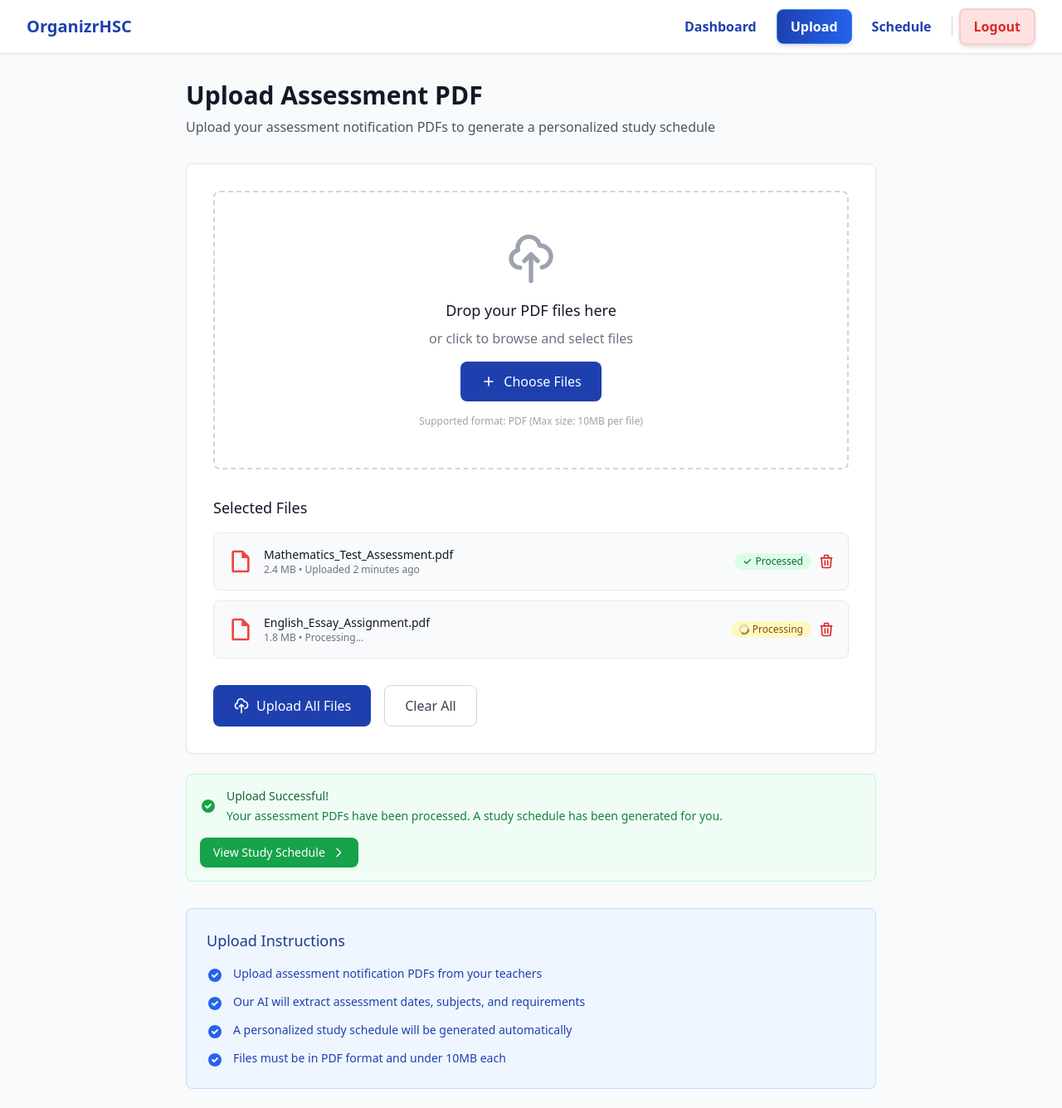
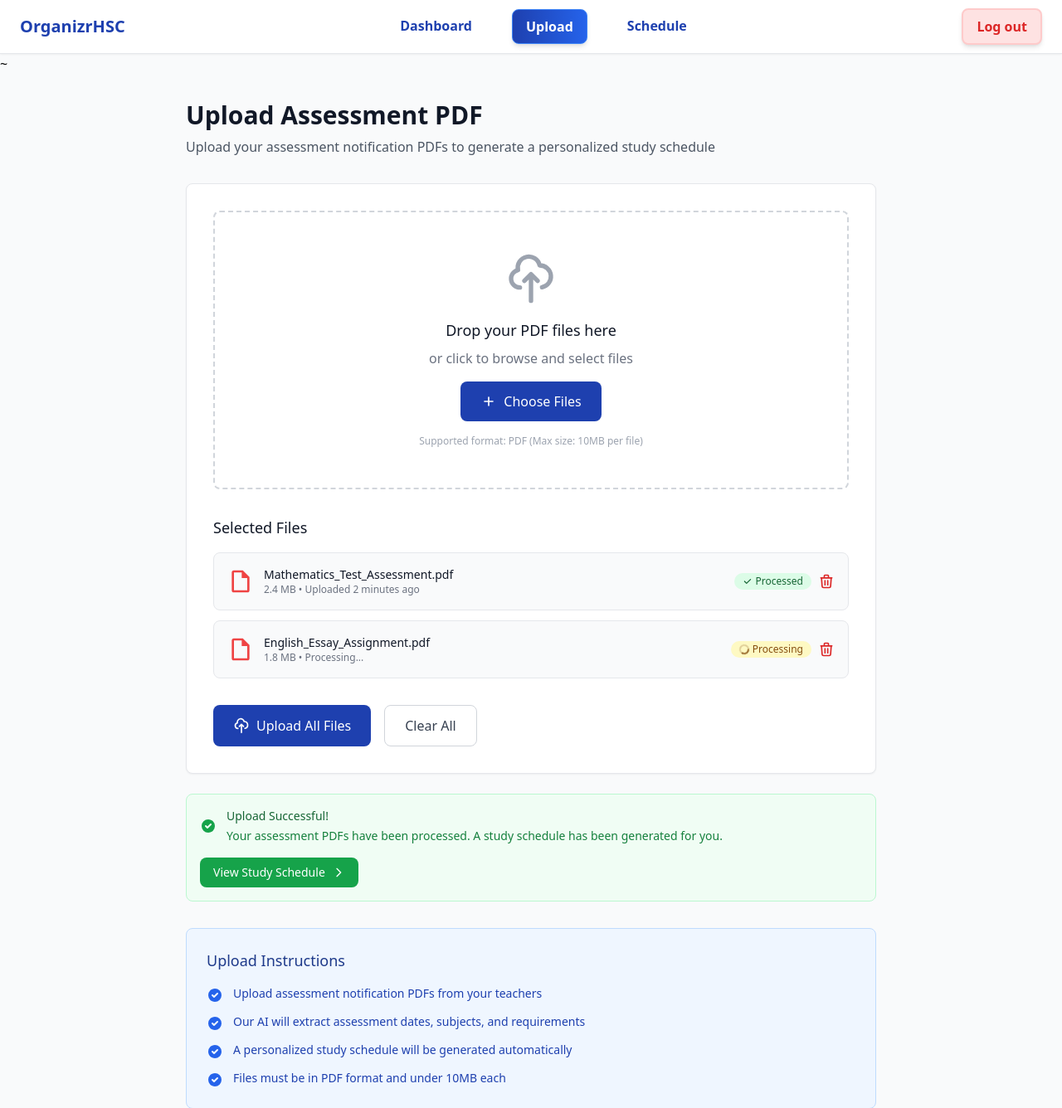
Before and after one commit to rahuls101/OrganizrHSC, a Flask app: page /upload in a window 1280 px wide. Shown: the top 1336 px of the page at 83% size. Run offline with Flask 3, Linux system fonts and the light colour scheme; the visitor is signed in with stand-in values (Sample User, id 1); some libraries are stand-ins or nearby versions.

Commit message:
updated navbar again

```diff
--- a/templates/upload.html
+++ b/templates/upload.html
@@ -20,14 +20,16 @@
 </head>
 <body class="bg-gray-50 min-h-screen">
 
-    <!-- Navigation Header -->
-    <nav class="bg-white border-b border-gray-200 shadow-sm">
-        <div class="px-4 mx-auto max-w-7xl sm:px-6 lg:px-8">
-            <div class="flex items-center justify-between h-16">
-                <div class="flex items-center">
-                    <h1 class="text-xl font-bold text-wcc-blue">OrganizrHSC</h1>
-                </div>
-                <div class="hidden space-x-2 md:flex items-center">
+    <!-- Navbar -->
+    <nav class="bg-white border-gray-200 border-b shadow-sm px-4 lg:px-6 py-2.5">
+        <div class="flex flex-wrap justify-between items-center mx-auto max-w-screen-xl">
+
+            <h1 class="flex items-center">
+                <span class="text-xl font-bold text-wcc-blue">OrganizrHSC</span>
+            </h1>
+
+            <div class="justify-between items-center w-full lg:flex lg:w-auto lg:order-1">
+                <div class="flex flex-col mt-4 font-medium lg:flex-row lg:space-x-8 lg:mt-0">
 
                     <a href="{{ url_for('dashboard') }}" class="px-4 py-2 text-wcc-blue font-semibold rounded-lg transition-all duration-200 hover:bg-gradient-to-r hover:from-blue-50 hover:to-blue-100 hover:shadow-md transform hover:-translate-y-0.5 relative overflow-hidden group">
                         <span class="relative z-10">Dashboard</span>
@@ -46,13 +48,17 @@
                         <div class="absolute inset-0 bg-gradient-to-r from-wcc-blue to-blue-600 opacity-0 group-hover:opacity-10 transition-opacity duration-200"></div>
                     </a>
 
-                    <div class="w-px h-6 bg-gray-300 mx-2"></div>
-
-                    <a href="{{ url_for('logout') }}" class="px-4 py-2 font-semibold text-red-600 bg-red-100 border-2 border-red-200 rounded-lg transition-colors duration-200 shadow-md hover:bg-gray-50 hover:shadow-lg transform hover:-translate-y-0.5">Logout</a>
                 </div>
             </div>
+
+            <div class="flex items-center lg:order-2">
+                <a
+                    href="{{ url_for('logout') }}" class="px-4 py-2 font-semibold text-red-600 bg-red-100 border-2 border-red-200 rounded-lg transition-colors duration-200 shadow-md hover:bg-gray-50 hover:shadow-lg transform hover:-translate-y-0.5">Log out
+                </a>
+
+            </div>
         </div>
-    </nav>
+    </nav>~
 
     <!-- Main Content -->
     <main class="max-w-4xl mx-auto px-4 sm:px-6 lg:px-8 py-8">
```
Also changed, not shown: templates/dashboard.html (+14 -11 lines), templates/schedule.html (+17 -11 lines).
